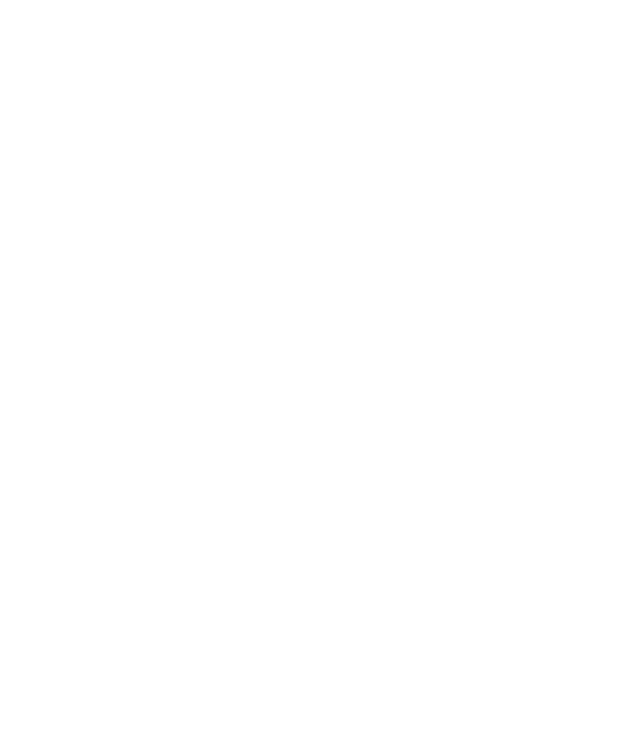
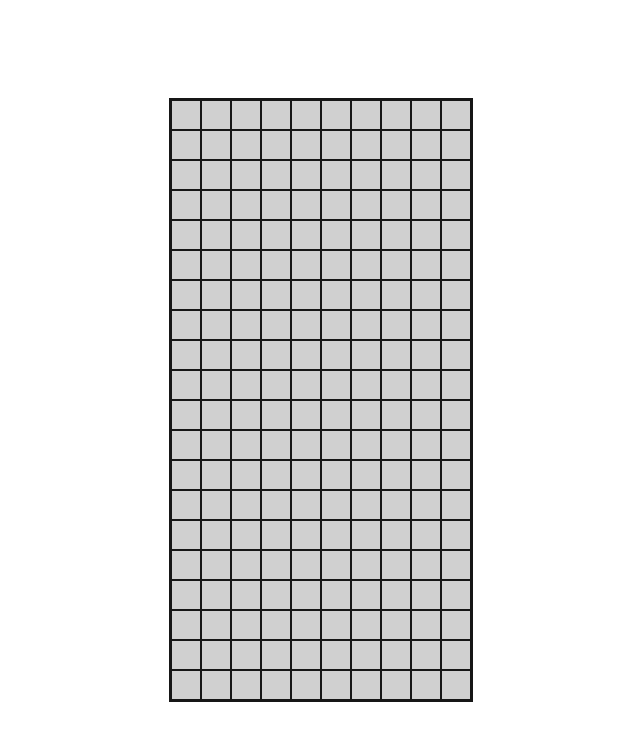
Before and after one commit to onenylxus/tetty, a React (Vite) app: page / in a window 1280 px wide. Shown: the top 740 px of the page, without its empty margins (319-959 px from the left). Built offline with nearby package versions, Linux system fonts and the light colour scheme.

Commit message:
Create board component

```diff
--- a/src/App.tsx
+++ b/src/App.tsx
@@ -1,9 +1,12 @@
+// Import
+import Game from './game/Game';
+
 // Main application
 const App = () => {
   // Return
   return (
     <div className="App">
-
+      <Game />
     </div>
   );
 }
--- /dev/null
+++ b/src/game/Game.tsx
@@ -0,0 +1,22 @@
+// Import
+import { BoardType, EmptyType } from './types';
+import Board from './components/Board';
+import './game.css';
+
+// Game component
+const Game = () => {
+  // Create board matrix
+  const width = 10;
+  const height = 20; // 24 with buffer
+  const board: BoardType = [...Array(height).keys()].map(() => Array(width).fill(EmptyType.Empty));
+
+  // Return
+  return (
+    <div className="game">
+      <Board board={board} />
+    </div>
+  );
+};
+
+// Export
+export default Game;
--- /dev/null
+++ b/src/game/components/Board.tsx
@@ -0,0 +1,28 @@
+// Import
+import { BoardType } from '../types';
+import Cell from './Cell';
+
+// Board props
+interface Props {
+  board: BoardType;
+}
+
+// Board component
+const Board = ({ board }: Props) => {
+  // Return
+  return (
+    <div className="board">
+      {board.map((row, j) => (
+        <div className="row" key={`${j}`}>
+          {row.map((cell, i) => (
+            <Cell cellType={cell} key={`${j}-${i}`} />
+          ))}
+        </div>
+      ))}
+    </div>
+  );
+
+};
+
+// Export
+export default Board;
--- /dev/null
+++ b/src/game/components/Cell.tsx
@@ -0,0 +1,19 @@
+// Import
+import { CellType } from '../types';
+
+// Cell props
+interface Props {
+  cellType: CellType;
+}
+
+// Cell component
+const Cell = ({ cellType }: Props) => {
+  // Return
+  return (
+    <div className={`cell ${cellType}`} />
+  );
+
+};
+
+// Export
+export default Cell;
--- /dev/null
+++ b/src/game/game.css
@@ -0,0 +1,54 @@
+.game {
+  width: inherit;
+  height: inherit;
+  display: flex;
+}
+
+.board {
+  width: fit-content;
+  height: fit-content;
+  margin: auto;
+  border: 2px solid var(--color-black);
+}
+
+.row {
+  display: flex;
+}
+
+.cell {
+  width: 30px;
+  border: 1px solid var(--color-black);
+  aspect-ratio: 1;
+}
+
+.cell.E {
+  background: var(--color-light-gray);
+}
+
+.cell.I {
+  background: var(--color-cyan);
+}
+
+.cell.J {
+  background: var(--color-blue);
+}
+
+.cell.L {
+  background: var(--color-orange);
+}
+
+.cell.O {
+  background: var(--color-yellow);
+}
+
+.cell.S {
+  background: var(--color-green);
+}
+
+.cell.T {
+  background: var(--color-purple);
+}
+
+.cell.Z {
+  background: var(--color-red);
+}
--- /dev/null
+++ b/src/game/types.ts
@@ -0,0 +1,24 @@
+// Block type
+export enum BlockType {
+  I = 'I',
+  J = 'J',
+  L = 'L',
+  O = 'O',
+  S = 'S',
+  T = 'T',
+  Z = 'Z',
+}
+
+// Empty type
+export enum EmptyType {
+  Empty = 'E',
+}
+
+// Cell type
+export type CellType = BlockType | EmptyType;
+
+// Board type
+export type BoardType = CellType[][];
+
+// Shape type
+export type Shape = boolean[][];
--- a/src/index.css
+++ b/src/index.css
@@ -0,0 +1,25 @@
+:root {
+  --color-white: #f8f8f8;
+  --color-light-gray: #d0d0d0;
+  --color-gray: #808080;
+  --color-dark-gray: #404040;
+  --color-black: #161616;
+  --color-red: #d04040;
+  --color-orange: #d08040;
+  --color-yellow: #d0d040;
+  --color-green: #40d040;
+  --color-cyan: #40d0d0;
+  --color-blue: #4040d0;
+  --color-purple: #8040d0;
+}
+
+* {
+  margin: 0;
+  padding: 0;
+  box-sizing: border-box;
+}
+
+.App {
+  width: 100vw;
+  height: 100vh;
+}
```
